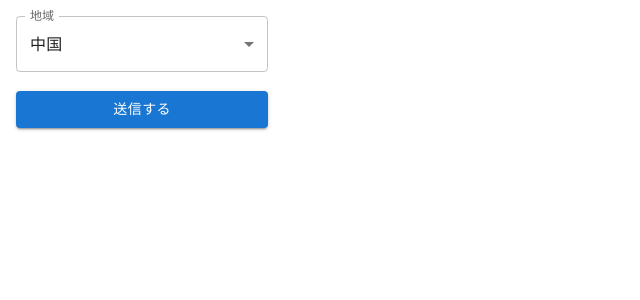
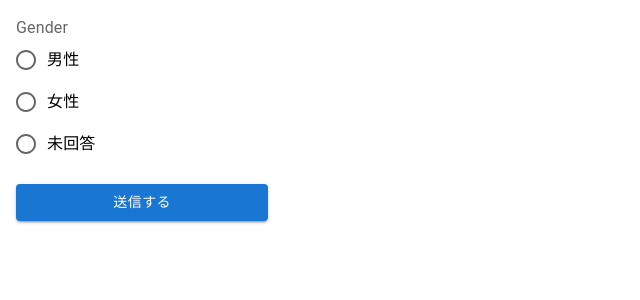
Before and after one commit to KosukeYamaguchi/react-practice-01, a React (Create React App) app: page / in a window 1280 px wide. Shown: the top 300 px of the page, without its empty margins (0-640 px from the left). Built offline with nearby package versions, Linux system fonts and the light colour scheme.

Commit message:
MUIのRadioGroupとRHFのControllerとの連携

```diff
--- a/src/App.tsx
+++ b/src/App.tsx
@@ -1,69 +1,65 @@
-import { Stack, FormControl, InputLabel, Select, MenuItem, FormHelperText, Button } from '@mui/material'
+import {
+  Stack,
+  RadioGroup,
+  FormLabel,
+  FormControlLabel,
+  Radio,
+  FormControl,
+  Button,
+  FormHelperText
+ } from '@mui/material'
  import { useForm, SubmitHandler, Controller } from 'react-hook-form'
 
  // 1. 入力値の定義を作成します。
   type Inputs = {
-   area: number | ''
+    gender: number
   }
 
+function App() {
+
   // 2. useFormで必要な関数を取得し、デフォルト値を指定します。
-function App() {
    const {
-    //Controllerを使うには①、useFormからcontrolを取得
      control,
-     handleSubmit,
+     handleSubmit
    } = useForm<Inputs>({
-     defaultValues: { area: 6 }
+     defaultValues: { gender: -1 }
    })
 
   // 3. 検証ルールを指定します。
    const validationRules = {
-     area: {
-       validate: (value:number | '') => value !== '' || 'いずれかを選択してください。'
+     gender: {
+       validate: (value: number) => value !== -1 || 'いずれかを選択してください。'
      }
    }
 
   // 4. サブミット時の処理を作成します。
    const onSubmit: SubmitHandler<Inputs> = (data: Inputs) => {
-     console.log(`submit: ${data.area}`)
+     console.log(`submit: ${data.gender}`)
    }
 
   return (
-//  {/* 5. form要素のonSubmitに1.で取得しているhandleSubmitを指定します */}
-   <Stack component="form" noValidate
-      onSubmit={handleSubmit(onSubmit)}
-     spacing={2}
-     sx={{ m: 2, width: '25ch' }}>
-
-      {/* 6.Controllerコンポーネントで TextFieldをReactHookFormと紐づけます。*/}
-      {/* Controllerを使うには②、ControllerコンポーネントでMUIを囲み、必要なpropsを設定する */}
+    <Stack component="form" noValidate onSubmit={handleSubmit(onSubmit)} spacing={2} sx={{ m: 2, width: '25ch' }}>
+      {/* 6.Controllerコンポーネントで TextFieldをReactHookFormと紐づけます。 */}
        <Controller
-        name="area"
+         name="gender"
          control={control}
-        rules={validationRules.area}
+         rules={validationRules.gender}
          render={({ field, fieldState }) => (
-          <FormControl fullWidth error={fieldState.invalid}>
-           <InputLabel id="area-label">地域</InputLabel>
-           <Select
-             labelId="area-label"
-             label="地域" // フォーカスを外した時のラベルの部分これを指定しないとラベルとコントロール線が被る
-              {...field}
-           >
-             <MenuItem value='' sx={{color:'gray'}}>未選択</MenuItem>
-             <MenuItem value={1}>北海道</MenuItem>
-             <MenuItem value={2}>東北</MenuItem>
-             <MenuItem value={3}>関東</MenuItem>
-             <MenuItem value={4}>中部</MenuItem>
-             <MenuItem value={5}>近畿</MenuItem>
-             <MenuItem value={6}>中国</MenuItem>
-             <MenuItem value={7}>四国</MenuItem>
-             <MenuItem value={8}>九州沖縄</MenuItem>
-           </Select>
+           <FormControl error={fieldState.invalid}>
+            <FormLabel id="radio-buttons-group-label">Gender</FormLabel>
+            <RadioGroup
+              aria-labelledby="radio-buttons-group-label"
+               value={field.value} name="gender">
+               <FormControlLabel {...field} value={1} control={<Radio />} label="男性" />
+               <FormControlLabel {...field} value={2} control={<Radio />} label="女性" />
+               <FormControlLabel {...field} value={0} control={<Radio />} label="未回答" />
+            </RadioGroup>
              <FormHelperText>{fieldState.error?.message}</FormHelperText>
           </FormControl>
         )}
       />
-     <Button variant="contained" type="submit" >
+
+      <Button variant="contained" type="submit">
         送信する
       </Button>
     </Stack>
```
Lines whose indentation alone changed are shown as unchanged.
